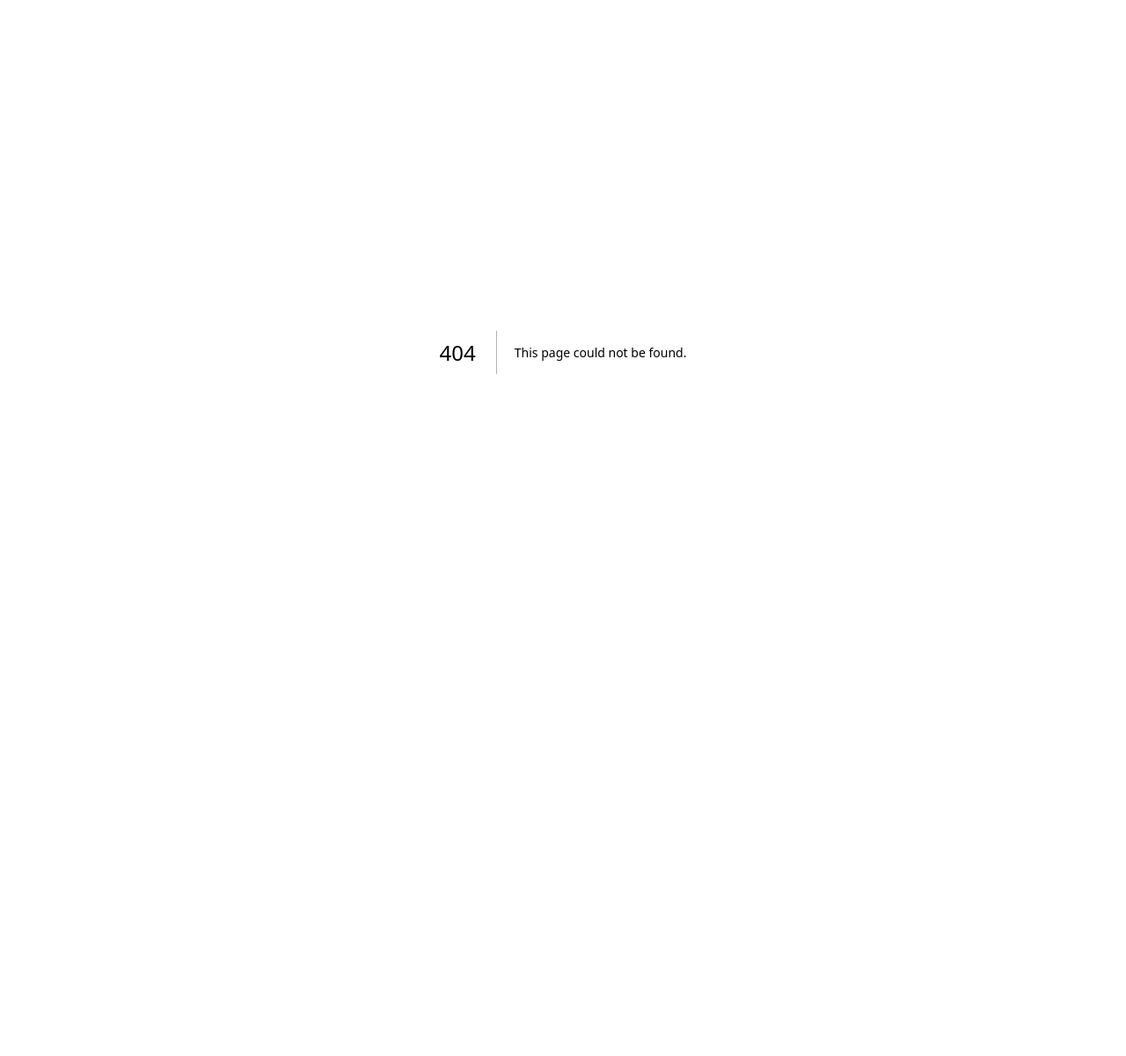
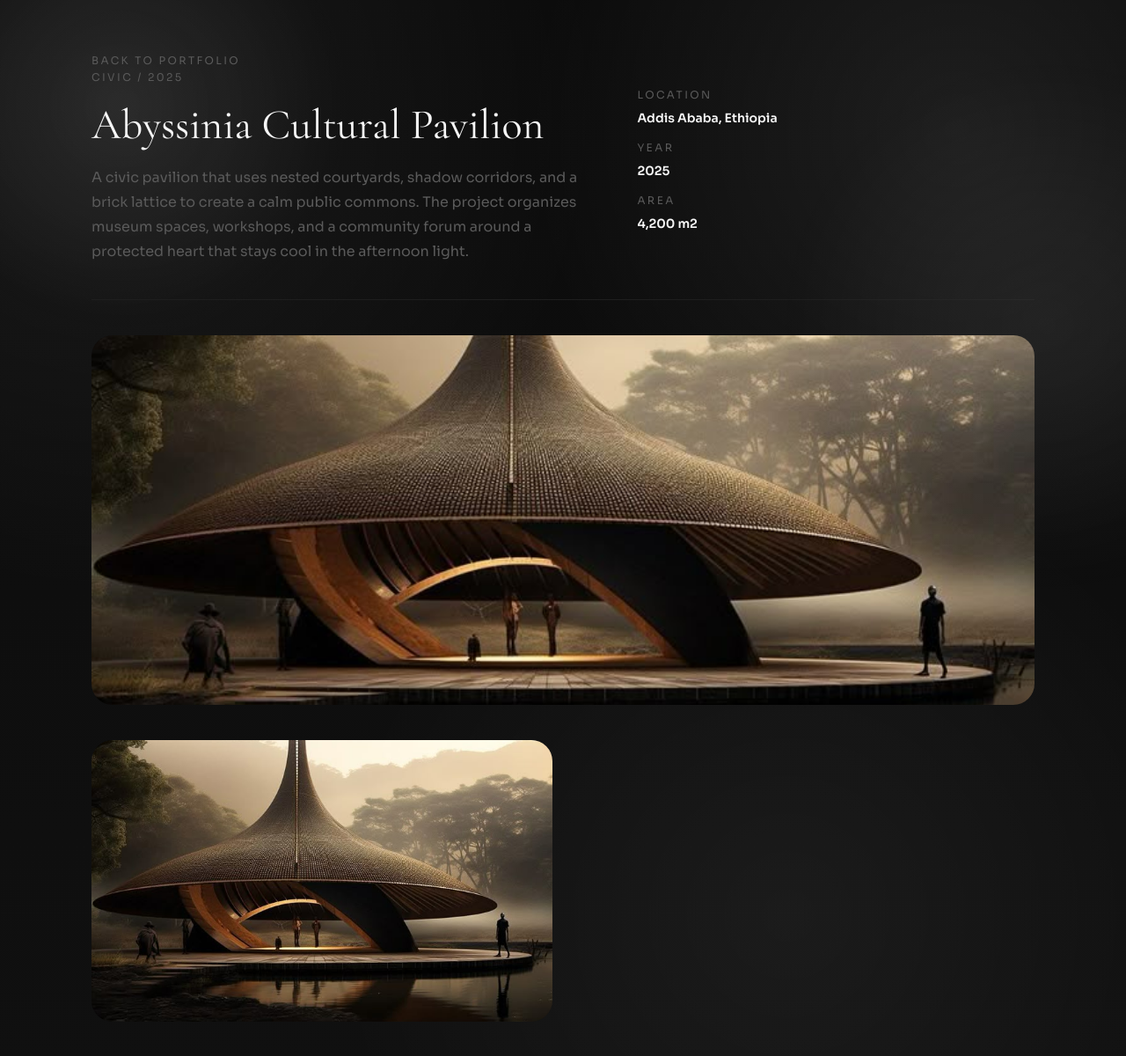
Before and after one commit to Chala751/dhuge-portfolio, a Next.js app: page /projects/abyssinia-cultural-pavilion in a window 1280 px wide. Before the commit this address had no page. Shown: the top 1200 px of the page at 88% size. Before the commit the page ends 800 px from the top, so only its background shows below. Built offline with nearby package versions, Linux system fonts and the light colour scheme.

Commit message:
detail page added

```diff
--- /dev/null
+++ b/app/data/projects.ts
@@ -0,0 +1,57 @@
+export type Project = {
+    slug: string;
+    name: string;
+    type: string;
+    note: string;
+    summary: string;
+    location: string;
+    year: string;
+    area: string;
+    image: string;
+    images: string[];
+};
+
+export const projects: Project[] = [
+    {
+        slug: "abyssinia-cultural-pavilion",
+        name: "Abyssinia Cultural Pavilion",
+        type: "Civic / 2025",
+        note:
+            "A layered brick-and-light concept that frames public gathering around courtyards and shaded passages.",
+        summary:
+            "A civic pavilion that uses nested courtyards, shadow corridors, and a brick lattice to create a calm public commons. The project organizes museum spaces, workshops, and a community forum around a protected heart that stays cool in the afternoon light.",
+        location: "Addis Ababa, Ethiopia",
+        year: "2025",
+        area: "4,200 m2",
+        image: "/architect1.jpg",
+        images: ["/architect1.jpg"],
+    },
+    {
+        slug: "ridge-house-compound",
+        name: "Ridge House Compound",
+        type: "Residential / 2024",
+        note:
+            "Terraced living spaces embedded into slope geometry with passive cooling and framed valley views.",
+        summary:
+            "A family compound embedded into a hillside with three stepped living platforms. The plan prioritizes cross-ventilation, shaded exterior rooms, and a sheltered inner court that ties the family spaces together.",
+        location: "Entoto Ridge, Ethiopia",
+        year: "2024",
+        area: "1,850 m2",
+        image: "/architect2.jpg",
+        images: ["/architect2.jpg"],
+    },
+    {
+        slug: "addis-work-loft",
+        name: "Addis Work Loft",
+        type: "Commercial / 2023",
+        note:
+            "Adaptive reuse of an industrial shell into a collaborative studio with daylight-first interior planning.",
+        summary:
+            "A converted warehouse into a daylight studio and exhibition loft. New skylights, flexible partitions, and a long communal table establish a warm yet efficient work environment.",
+        location: "Bole, Addis Ababa",
+        year: "2023",
+        area: "1,100 m2",
+        image: "/architect3.jpg",
+        images: ["/architect3.jpg"],
+    },
+];
--- a/app/page.tsx
+++ b/app/page.tsx
@@ -1,27 +1,7 @@
+import Link from "next/link";
+import { projects } from "./data/projects";
+
 export default function Home() {
-  const projects = [
-    {
-      name: "Abyssinia Cultural Pavilion",
-      type: "Civic / 2025",
-      note: "A layered brick-and-light concept that frames public gathering around courtyards and shaded passages.",
-      tone: "from-[#0f0f0f]/80 via-[#2a2a2a]/60 to-[#f0f0f0]/35",
-      image: "/architect1.jpg",
-    },
-    {
-      name: "Ridge House Compound",
-      type: "Residential / 2024",
-      note: "Terraced living spaces embedded into slope geometry with passive cooling and framed valley views.",
-      tone: "from-[#151515]/85 via-[#3a3a3a]/60 to-[#e6e6e6]/35",
-      image: "/architect2.jpg",
-    },
-    {
-      name: "Addis Work Loft",
-      type: "Commercial / 2023",
-      note: "Adaptive reuse of an industrial shell into a collaborative studio with daylight-first interior planning.",
-      tone: "from-[#1a1a1a]/85 via-[#4a4a4a]/60 to-[#f2f2f2]/35",
-      image: "/architect3.jpg",
-    },
-  ];
 
   return (
     <main className="page-shell">
@@ -139,8 +119,9 @@ export default function Home() {
 
           <div className="grid grid-cols-1 gap-6 md:grid-cols-3">
             {projects.map((project, index) => (
-              <article
-                key={project.name}
+              <Link
+                key={project.slug}
+                href={`/projects/${project.slug}`}
                 className={`section-reveal section-reveal-delay-${index + 1} surface soft-outline card-hover rounded-3xl p-5`}
               >
                 <div className="mb-4 overflow-hidden rounded-2xl">
@@ -153,7 +134,7 @@ export default function Home() {
                 <p className="text-xs uppercase tracking-[0.18em] text-[var(--muted)]">{project.type}</p>
                 <h3 className="mt-2 font-serif text-2xl leading-tight">{project.name}</h3>
                 <p className="mt-3 text-sm leading-6 text-[var(--muted)]">{project.note}</p>
-              </article>
+              </Link>
             ))}
           </div>
         </section>
--- /dev/null
+++ b/app/projects/[slug]/page.tsx
@@ -0,0 +1,84 @@
+import Link from "next/link";
+import { notFound } from "next/navigation";
+import { projects } from "../../data/projects";
+
+type ProjectPageProps = {
+    params: Promise<{ slug: string }>;
+};
+
+export function generateStaticParams() {
+    return projects.map((project) => ({ slug: project.slug }));
+}
+
+export default async function ProjectPage({ params }: ProjectPageProps) {
+    const { slug } = await params;
+    const project = projects.find((item) => item.slug === slug);
+
+    if (!project) {
+        notFound();
+    }
+
+    return (
+        <main className="page-shell">
+            <div className="mx-auto max-w-6xl px-6 pb-16 pt-10 md:px-10 md:pt-14">
+                <header className="section-reveal space-y-6 border-b border-[var(--line)] pb-10">
+                    <Link
+                        href="/"
+                        className="text-xs uppercase tracking-[0.2em] text-[var(--muted)]"
+                    >
+                        Back to portfolio
+                    </Link>
+                    <div className="grid gap-6 md:grid-cols-[1.1fr_0.9fr]">
+                        <div className="space-y-4">
+                            <p className="text-xs uppercase tracking-[0.2em] text-[var(--muted)]">{project.type}</p>
+                            <h1 className="font-serif text-4xl leading-tight md:text-5xl">{project.name}</h1>
+                            <p className="text-sm leading-7 text-[var(--muted)] md:text-base">
+                                {project.summary}
+                            </p>
+                        </div>
+                        <div className="mono-card mono-card-light rounded-3xl p-5 text-sm">
+                            <div className="grid gap-4">
+                                <div>
+                                    <p className="text-xs uppercase tracking-[0.2em] text-[var(--muted)]">Location</p>
+                                    <p className="mt-2 font-semibold">{project.location}</p>
+                                </div>
+                                <div>
+                                    <p className="text-xs uppercase tracking-[0.2em] text-[var(--muted)]">Year</p>
+                                    <p className="mt-2 font-semibold">{project.year}</p>
+                                </div>
+                                <div>
+                                    <p className="text-xs uppercase tracking-[0.2em] text-[var(--muted)]">Area</p>
+                                    <p className="mt-2 font-semibold">{project.area}</p>
+                                </div>
+                            </div>
+                        </div>
+                    </div>
+                </header>
+
+                <section className="section-reveal section-reveal-delay-1 mt-10">
+                    <div className="overflow-hidden rounded-3xl">
+                        <img
+                            src={project.image}
+                            alt={project.name}
+                            className="h-[320px] w-full object-cover object-center md:h-[420px]"
+                        />
+                    </div>
+                </section>
+
+                <section className="section-reveal section-reveal-delay-2 mt-10">
+                    <div className="grid gap-6 md:grid-cols-2">
+                        {project.images.map((image, index) => (
+                            <div key={`${project.slug}-${index}`} className="overflow-hidden rounded-3xl">
+                                <img
+                                    src={image}
+                                    alt={`${project.name} view ${index + 1}`}
+                                    className="h-64 w-full object-cover object-center md:h-80"
+                                />
+                            </div>
+                        ))}
+                    </div>
+                </section>
+            </div>
+        </main>
+    );
+}
```
